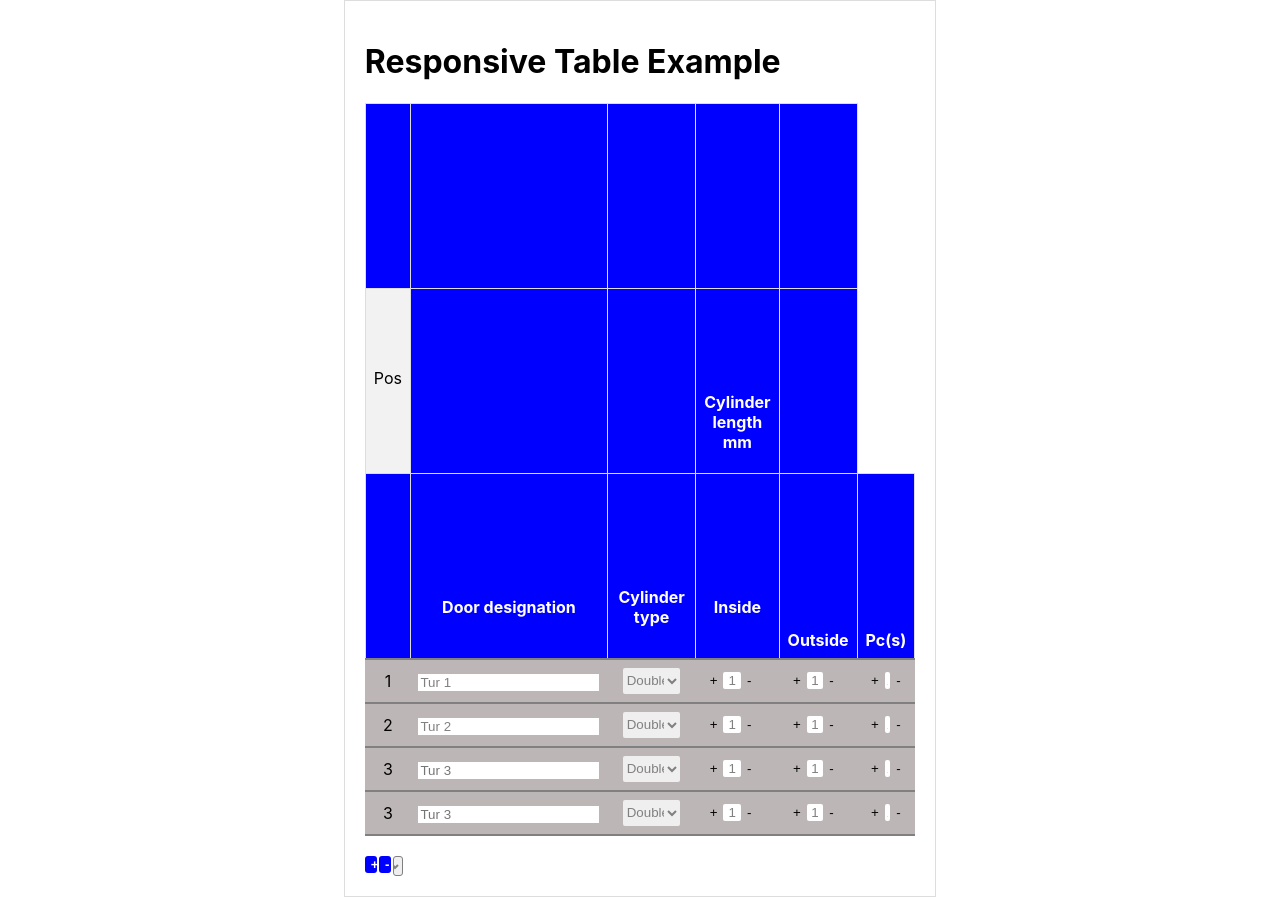
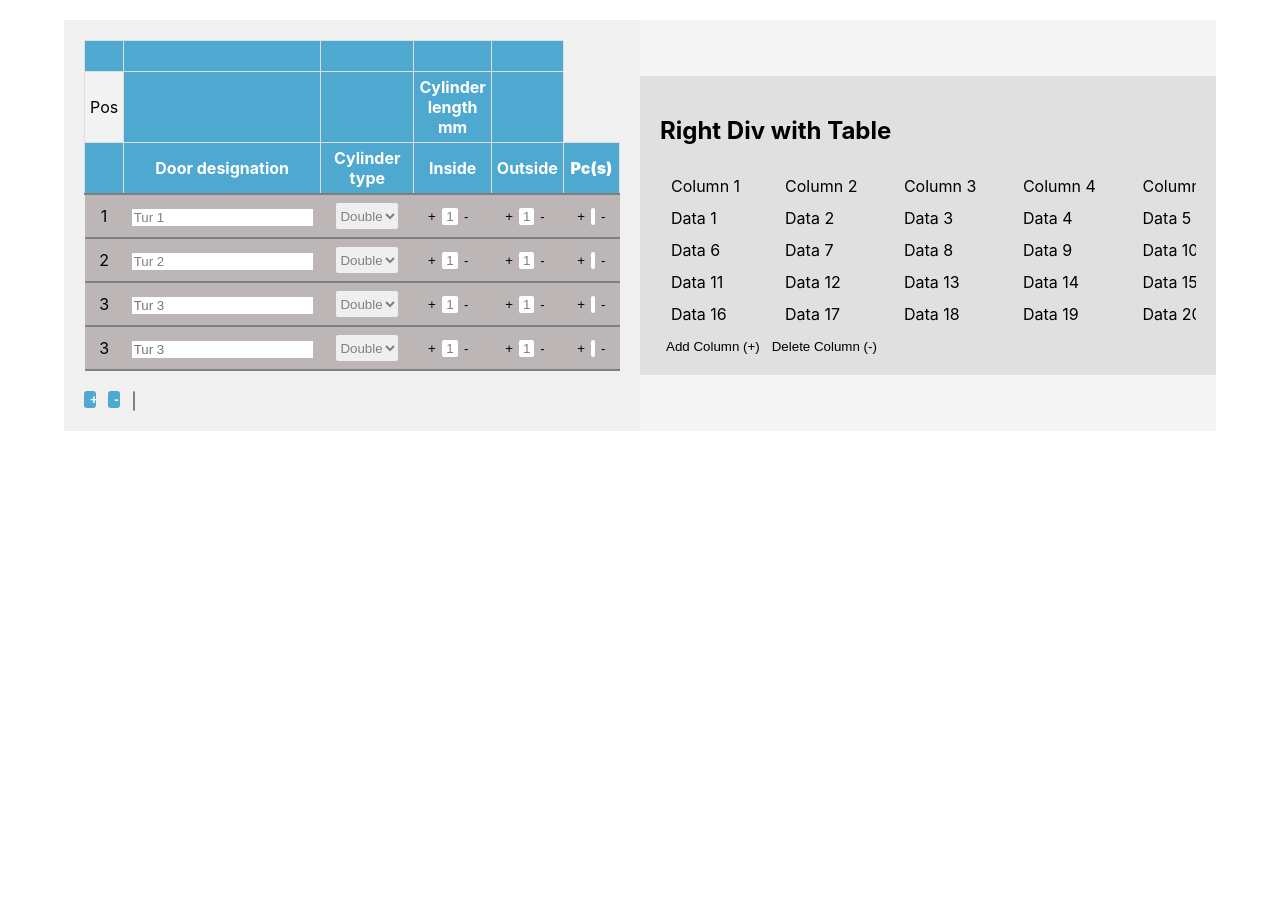
Before and after one commit to FatimaTahir12/konfigurator1, a React (Create React App) app: page / in a window 1280 px wide. After the commit the page ends 800 px from the top, so only its background shows below. Built offline with nearby package versions, Linux system fonts and the light colour scheme.

Commit message:
Height fixed

```diff
--- a/src/CSS/Main.css
+++ b/src/CSS/Main.css
@@ -3,6 +3,40 @@
 /* <link rel="stylesheet" href="https://cdnjs.cloudflare.com/ajax/libs/twitter-bootstrap/4.6.0/css/bootstrap.min.css" /> */
 
 /* Custom CSS for table responsiveness */
+
+.Main-div {
+  display: flex;
+  justify-content: center; /* Center the child elements horizontally */
+  align-items: center; /* Center the child elements vertically */
+  width: 90%;
+  margin: 20px auto; /* Add white space from top and bottom */
+}
+
+.Main-div > div {
+  flex: 1;
+  width: 50%;
+  padding: 20px;
+  height: 100%; /* Set the height of both inner divs to be equal */
+}
+
+.Main-div > div:first-child {
+  background-color: #f0f0f0;
+}
+
+.Main-div > div:last-child {
+  background-color: #e0e0e0;
+}
+
+/* Add styles for buttons and select */
+.newbtn {
+  margin-right: 10px; /* Add some space between buttons */
+}
+
+.select3 {
+  margin-right: 10px; /* Add some space between select and buttons */
+}
+
+
 .table-responsive {
     overflow-x: auto;
   }
@@ -55,7 +89,7 @@
     text-align: center; /* Center header names */
     height: 1px; /* Increase header height to 60px (adjust as needed) */
     vertical-align: middle; /* Vertically align header content */
-    padding-top: 91px;
+
   }
 
   /* White lines between headers */
@@ -83,7 +117,7 @@
   /* Blue header style */
   .blue-header {
     font-weight: bold; /* Bold font weight */
-    background-color: blue !important; /* Blue background color */
+    background-color: #4FA8CF !important; /* Blue background color */
     color: white; /* White text color */
   }
 
@@ -141,7 +175,7 @@
     padding-top: 156px;
     color: white;
     font-weight: bolder;
-    background-color: blue;
+    background-color: #4FA8CF;
 
   }
 
@@ -178,7 +212,7 @@
 
   /* Add custom styles for the headers */
   .blue-header {
-    background-color: blue;
+    background-color:#4FA8CF;
     color: white;
   }
 
@@ -282,7 +316,7 @@ button{
 .newbtn{
   width: 25%;
     height: 25%;
-    background-color: blue !important;
+    background-color: #4FA8CF !important;
     color: white;
     font-weight: bold;
     border-radius: 3px;
--- a/src/Components/ResponsiveTable.js
+++ b/src/Components/ResponsiveTable.js
@@ -1,6 +1,7 @@
 import React from 'react';
 import { useTable } from 'react-table';
 import '../CSS/Main.css';
+
 const ResponsiveTable = ({ columns, data, onAddRow, onRemoveRow }) => {
   const {
     getTableProps,
@@ -20,7 +21,7 @@ const ResponsiveTable = ({ columns, data, onAddRow, onRemoveRow }) => {
           {headerGroups.map((headerGroup, rowIndex) => (
             <tr
               {...headerGroup.getHeaderGroupProps()}
-              style={{ height: rowIndex === 0 ? '20px' : rowIndex === 1 ? '30px' : '40px' }}
+              style={{ height: '20px', fontSize: '12px', fontWeight: 'bold' }}
             >
               {headerGroup.headers.map((column, colIndex) => (
                 <th
@@ -29,8 +30,8 @@ const ResponsiveTable = ({ columns, data, onAddRow, onRemoveRow }) => {
                     column.Header === 'Pos'
                       ? 'regular-header'
                       : column.Header === 'Keys'
-                      ? 'blue-header grey-header'
-                      : 'blue-header'
+                        ? 'blue-header grey-header'
+                        : 'blue-header'
                   }
                   colSpan={column.Header === 'Keys' ? 3 : 1}
                   rowSpan={
@@ -38,6 +39,7 @@ const ResponsiveTable = ({ columns, data, onAddRow, onRemoveRow }) => {
                       ? keysRowCount * 10
                       : 1
                   }
+                  style={{ padding: '5px' }}
                 >
                   {column.render('Header')}
                 </th>
--- a/src/Components/Table.js
+++ b/src/Components/Table.js
@@ -2,7 +2,36 @@ import React, { useState, useEffect } from 'react';
 import ResponsiveTable from './ResponsiveTable';
 import '../CSS/Main.css';
 
+
 const App = () => {
+
+  // Right div table data
+  const initialRightTableData = [
+    ['Column 1', 'Column 2', 'Column 3', 'Column 4', 'Column 5'],
+    ['Data 1', 'Data 2', 'Data 3', 'Data 4', 'Data 5'],
+    ['Data 6', 'Data 7', 'Data 8', 'Data 9', 'Data 10'],
+    ['Data 11', 'Data 12', 'Data 13', 'Data 14', 'Data 15'],
+    ['Data 16', 'Data 17', 'Data 18', 'Data 19', 'Data 20'],
+  ];
+
+  const [rightTableData, setRightTableData] = useState(initialRightTableData);
+
+  const addRightTableColumn = () => {
+    const updatedTable = rightTableData.map((row) => [...row, 'New Data']);
+    setRightTableData(updatedTable);
+  };
+
+  const deleteRightTableColumn = () => {
+    if (rightTableData[0].length > 1) {
+      const updatedTable = rightTableData.map((row) => {
+        const newRow = [...row];
+        newRow.pop();
+        return newRow;
+      });
+      setRightTableData(updatedTable);
+    }
+  };
+
   const [doorDesignations, setDoorDesignations] = useState([
     { id: 1, value: 'Tur 1' },
     { id: 2, value: 'Tur 2' },
@@ -273,8 +302,8 @@ const App = () => {
   );
 
   return (
-    <div className="table-box">
-      <h1>Responsive Table Example</h1>
+    <div className='Main-div' style={{ display: 'flex', width: '90%', backgroundColor: '#F4F4F4' }}>
+      <div style={{ flex: '1', width: '50%', backgroundColor: '#f0f0f0', padding: '20px' }}>
         <ResponsiveTable columns={columns} data={data} />
         <div className="last-container" style={{ textAlign: 'center', marginTop: '20px' }}>
 
@@ -290,6 +319,29 @@ const App = () => {
           </select>
         </div>
       </div>
+
+      <div style={{ flex: '1', width: '50%', backgroundColor: '#e0e0e0', padding: '20px', overflowX: 'auto' }}>
+        {/* Content for the right div */}
+        <h2>Right Div with Table</h2>
+        <div style={{ overflowX: 'auto' }}>
+          <table style={{ minWidth: '600px', width: '100%', borderSpacing: '10px' }}>
+            <tbody>
+              {rightTableData.map((row, rowIndex) => (
+                <tr key={rowIndex}>
+                  {row.map((cell, cellIndex) => (
+                    <td key={cellIndex}>{cell}</td>
+                  ))}
+                </tr>
+              ))}
+            </tbody>
+          </table>
+        </div>
+        <div>
+          <button onClick={addRightTableColumn}>Add Column (+)</button>
+          <button onClick={deleteRightTableColumn}>Delete Column (-)</button>
+        </div>
+      </div>
+    </div>
   );
 };
 
```
Lines whose indentation alone changed are shown as unchanged.
